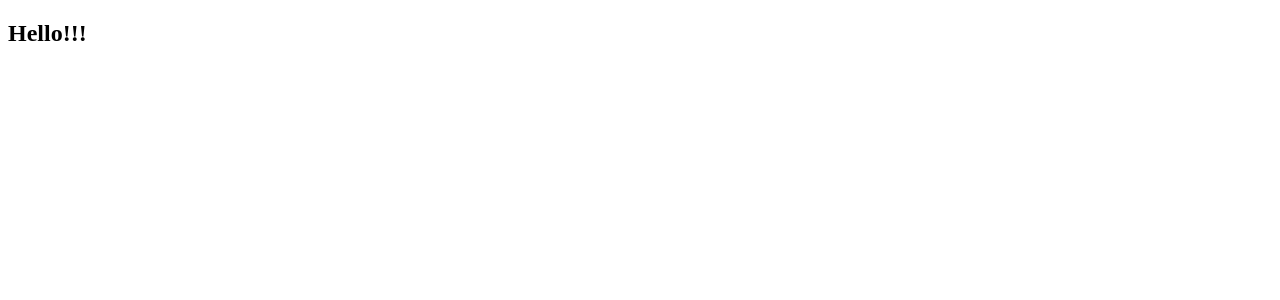
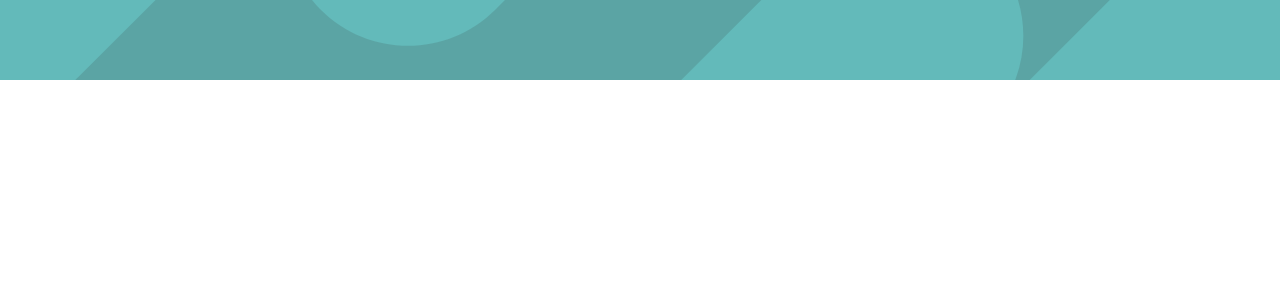
Before and after one commit to moisens/job-listing, a React (Vite) app in the folder job/: page / in a window 1280 px wide. Shown: the top 300 px of the page. Built offline with nearby package versions, Linux system fonts and the light colour scheme.

Commit message:
header component

```diff
--- a/job/src/App.jsx
+++ b/job/src/App.jsx
@@ -1,17 +1,14 @@
 import { useState } from 'react'
 import './App.scss'
-import { data } from './data/data'
+import Header from './components/header/Header';
 
 
 function App() {
-  {data.map(item => {
-    const { id, company } = item;
-    return (
-      console.log(id, company)
-    )
-  })}
+
   return (
-    <h2>Hello!!!</h2>
+    <>
+      <Header />
+    </>
   )
 }
 
--- a/job/src/App.scss
+++ b/job/src/App.scss
@@ -1,42 +1,9 @@
-.App {
-  text-align: center;
+@import url('https://fonts.googleapis.com/css2?family=Spartan:wght@500;700&display=swap');
+
+
+
+*{
+  padding: 0;
+  margin: 0;
+  box-sizing: border-box;
 }
-
-.App-logo {
-  height: 40vmin;
-  pointer-events: none;
-}
-
-@media (prefers-reduced-motion: no-preference) {
-  .App-logo {
-    animation: App-logo-spin infinite 20s linear;
-  }
-}
-
-.App-header {
-  background-color: #282c34;
-  min-height: 100vh;
-  display: flex;
-  flex-direction: column;
-  align-items: center;
-  justify-content: center;
-  font-size: calc(10px + 2vmin);
-  color: white;
-}
-
-.App-link {
-  color: #61dafb;
-}
-
-@keyframes App-logo-spin {
-  from {
-    transform: rotate(0deg);
-  }
-  to {
-    transform: rotate(360deg);
-  }
-}
-
-button {
-  font-size: calc(10px + 2vmin);
-}
--- /dev/null
+++ b/job/src/components/header/Header.jsx
@@ -0,0 +1,12 @@
+import './header.scss'
+import bgHead1 from '../../images/bgHead1.svg'
+
+const Header = () => {
+  return (
+    <header>
+      <img src={bgHead1} alt="bg-Header-desktop" />
+    </header>
+  )
+}
+
+export default Header;
--- /dev/null
+++ b/job/src/components/header/header.scss
@@ -0,0 +1,14 @@
+header {
+  width: 100%;
+  height: 80px;
+  background-color: hsl(180, 29%, 50%);
+
+  img {
+    width: 100%;
+    height: 100%;
+    background-repeat: no-repeat;
+    background-size: cover;
+    object-fit: cover;
+    background-position-y: top;
+  }
+}
```
Also changed, not shown: job/src/images/bgHead1.svg (renamed from job/src/images/bg-header-desktop.svg).
